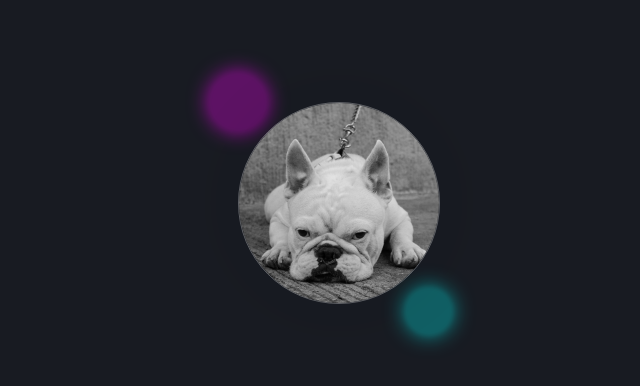
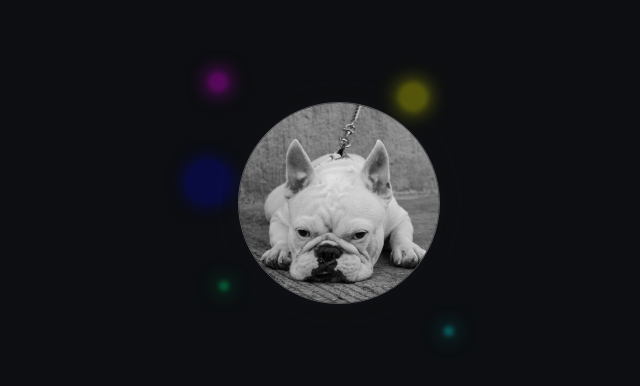
Before and after one commit to rmrosales/desn3037-101578553-a2, a React (Create React App) app in the folder personal-profile/: page / in a window 1280 px wide. Shown: the part 198-584 px from the top of the page, without its empty margins (302-942 px from the left). Built offline with nearby package versions, Linux system fonts and the light colour scheme.

Commit message:
Added sparkles

```diff
--- a/personal-profile/src/App.css
+++ b/personal-profile/src/App.css
@@ -1,43 +1,4 @@
-/* .App {
-  text-align: center;
-}
 
-.App-logo {
-  height: 40vmin;
-  pointer-events: none;
-}
-
-@media (prefers-reduced-motion: no-preference) {
-  .App-logo {
-    animation: App-logo-spin infinite 20s linear;
-  }
-}
-
-.App-header {
-  background-color: #282c34;
-  min-height: 100vh;
-  display: flex;
-  flex-direction: column;
-  align-items: center;
-  justify-content: center;
-  font-size: calc(10px + 2vmin);
-  color: white;
-}
-
-.App-link {
-  color: #61dafb;
-}
-
-@keyframes App-logo-spin {
-  from {
-    transform: rotate(0deg);
-  }
-  to {
-    transform: rotate(360deg);
-  }
-} */
-
-/* src/App.css */
 
 /* Typography Base Styles */
 body {
@@ -80,28 +41,6 @@ p {
 }
 
 
-/* Buttons */
-.button-primary {
-  background-color: #0d6efd;
-  border: 1px solid #0d6efd;
-  color: #fff;
-  font-size: 1rem;
-  font-weight: 500;
-  padding: 0.5rem 1rem;
-  border-radius: 0.375rem;
-  cursor: pointer;
-  transition: background-color 0.15s ease-in-out, box-shadow 0.15s ease-in-out;
-}
-
-.button-primary:hover {
-  background-color: #0b5ed7;
-  border-color: #0a58ca;
-}
-
-.button-primary:focus {
-  outline: none;
-  box-shadow: 0 0 0 0.25rem rgba(13, 110, 253, 0.5);
-}
 
 
 .profile {
@@ -110,7 +49,7 @@ p {
   align-items: center;
   height: 100vh;         /* Full viewport height */
   width: 100vw;          /* Full viewport width */
-  background-color: #181b22; /* Optional: soft background */
+  background-color: #0c0e11; /* Optional: soft background */
 }
 
 .profile-image-container {
--- a/personal-profile/src/components/ProfileImage.js
+++ b/personal-profile/src/components/ProfileImage.js
@@ -1,15 +1,77 @@
 // src/components/ProfileImage.js
 import React, { useState } from 'react';
-import { motion } from 'framer-motion';
+import { motion, useAnimation } from 'framer-motion';
 
 const ProfileImage = ({ imageUrl, altText, onClick }) => {
     const [isHovered, setIsHovered] = useState(false);
+    const [pulse, setPulse] = useState(false);
+    const orbControls = useAnimation();
+    const ringControls = useAnimation();
+
+    const handleClick = () => {
+        setPulse(true);
+
+        // Trigger pulse animation for orbs
+        orbControls.start({
+            scale: [1, 1.5, 1],
+            opacity: [1, 0.6, 1],
+            transition: { duration: 0.5 },
+        });
+
+        // Run any external click action
+        if (onClick) onClick();
+    };
+
+    const neonOrbs = [
+        {
+            size: 20,
+            color: 'rgba(255, 0, 255, 0.3)',
+            shadow: 'rgba(255, 0, 255, 0.6)',
+            style: { top: '-30px', left: '-30px' },
+            anim: { x: [0, 10, 0], y: [0, -10, 0], duration: 4 },
+        },
+        {
+            size: 10,
+            color: 'rgba(0, 255, 255, 0.3)',
+            shadow: 'rgba(0, 255, 255, 0.5)',
+            style: { bottom: '-25px', right: '-25px' },
+            anim: { x: [0, -10, 0], y: [0, 10, 0], duration: 5 },
+        },
+        {
+            size: 30,
+            color: 'rgba(255, 255, 0, 0.3)',
+            shadow: 'rgba(255, 255, 0, 0.5)',
+            style: { top: '-20px', right: '10px' },
+            anim: { x: [0, -5, 0], y: [0, 5, 0], duration: 4 },
+        },
+        {
+            size: 10,
+            color: 'rgba(0, 255, 127, 0.3)',
+            shadow: 'rgba(0, 255, 127, 0.5)',
+            style: { bottom: '10px', left: '-20px' },
+            anim: { x: [0, 6, 0], y: [0, -6, 0], duration: 7 },
+        },
+        {
+            size: 40,
+            color: 'rgba(0, 0, 255, 0.2)',
+            shadow: 'rgba(0, 0, 255, 0.5)',
+            style: { top: '30%', left: '-50px' },
+            anim: { x: [0, 15, 0], y: [0, -15, 0], duration: 8 },
+        },
+
+    ];
 
     return (
         <div
-            onMouseEnter={() => setIsHovered(true)}
-            onMouseLeave={() => setIsHovered(false)}
-            onClick={onClick}
+            onMouseEnter={() => {
+                setIsHovered(true);
+                ringControls.start({ rotate: 360, transition: { repeat: Infinity, duration: 10, ease: 'linear' } });
+            }}
+            onMouseLeave={() => {
+                setIsHovered(false);
+                ringControls.stop();
+            }}
+            onClick={handleClick}
             style={{
                 cursor: 'pointer',
                 width: '200px',
@@ -18,54 +80,50 @@ const ProfileImage = ({ imageUrl, altText, onClick }) => {
                 margin: 'auto',
             }}
         >
-            {/* Floating neon circles */}
+            {/* Aura Glow Ring */}
             <motion.div
+                animate={ringControls}
                 style={{
                     position: 'absolute',
-                    top: '-30px',
-                    left: '-30px',
-                    width: '60px',
-                    height: '60px',
+                    width: '240px',
+                    height: '240px',
                     borderRadius: '50%',
-                    background: 'rgba(255, 0, 255, 0.3)',
-                    boxShadow: '0 0 20px rgba(255, 0, 255, 0.6)',
+                    background: 'radial-gradient(circle, rgba(255,255,255,0.1) 0%, transparent 70%)',
+                    border: '1px solid rgba(255, 255, 255, 0.05)',
+                    top: '-20px',
+                    left: '-20px',
+                    zIndex: 0,
                     filter: 'blur(2px)',
-                    zIndex: 0,
-                }}
-                animate={{
-                    y: [0, -10, 0],
-                    x: [0, 10, 0],
-                }}
-                transition={{
-                    duration: 4,
-                    repeat: Infinity,
-                    ease: 'easeInOut',
                 }}
             />
 
-            <motion.div
-                style={{
-                    position: 'absolute',
-                    bottom: '-25px',
-                    right: '-25px',
-                    width: '50px',
-                    height: '50px',
-                    borderRadius: '50%',
-                    background: 'rgba(0, 255, 255, 0.3)',
-                    boxShadow: '0 0 20px rgba(0, 255, 255, 0.5)',
-                    filter: 'blur(2px)',
-                    zIndex: 0,
-                }}
-                animate={{
-                    y: [0, 10, 0],
-                    x: [0, -10, 0],
-                }}
-                transition={{
-                    duration: 5,
-                    repeat: Infinity,
-                    ease: 'easeInOut',
-                }}
-            />
+            {/* Floating neon orbs */}
+            {neonOrbs.map((orb, index) => (
+                <motion.div
+                    key={index}
+                    style={{
+                        position: 'absolute',
+                        width: `${orb.size}px`,
+                        height: `${orb.size}px`,
+                        borderRadius: '50%',
+                        background: orb.color,
+                        boxShadow: `0 0 20px ${orb.shadow}`,
+                        filter: 'blur(2px)',
+                        zIndex: 0,
+                        ...orb.style,
+                    }}
+                    animate={pulse ? orbControls : {
+                        x: orb.anim.x,
+                        y: orb.anim.y,
+                    }}
+                    transition={{
+                        duration: orb.anim.duration,
+                        repeat: Infinity,
+                        ease: 'easeInOut',
+                    }}
+                    onAnimationComplete={() => setPulse(false)}
+                />
+            ))}
 
             {/* Profile Image */}
             <motion.img
```
